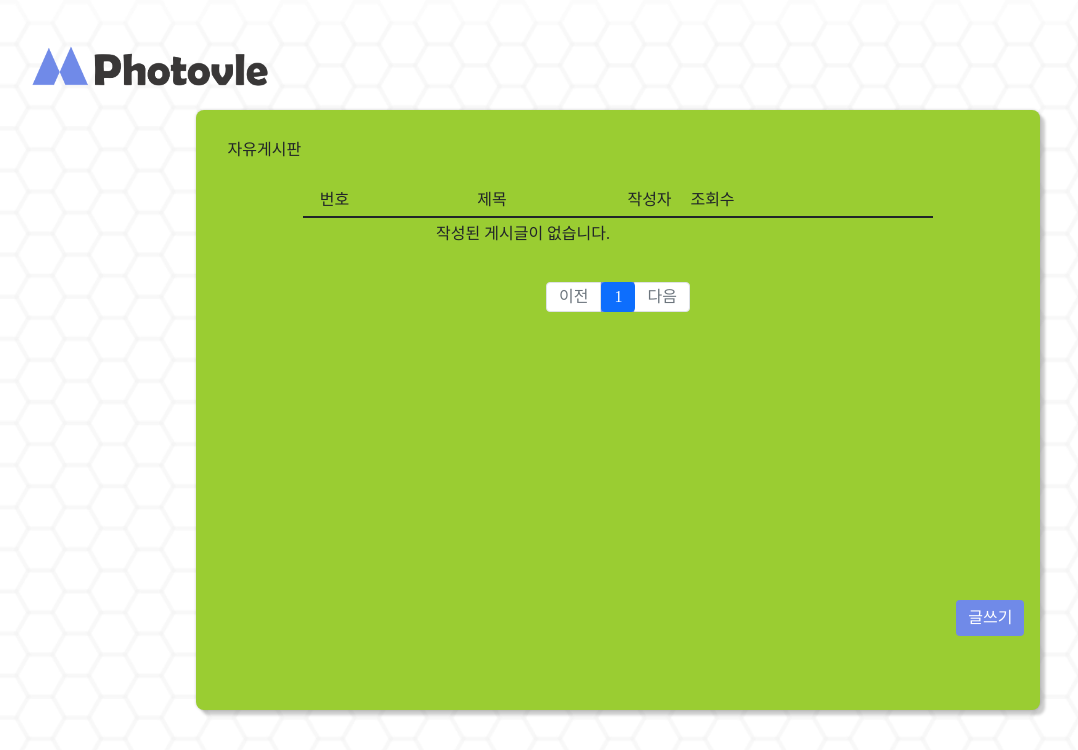
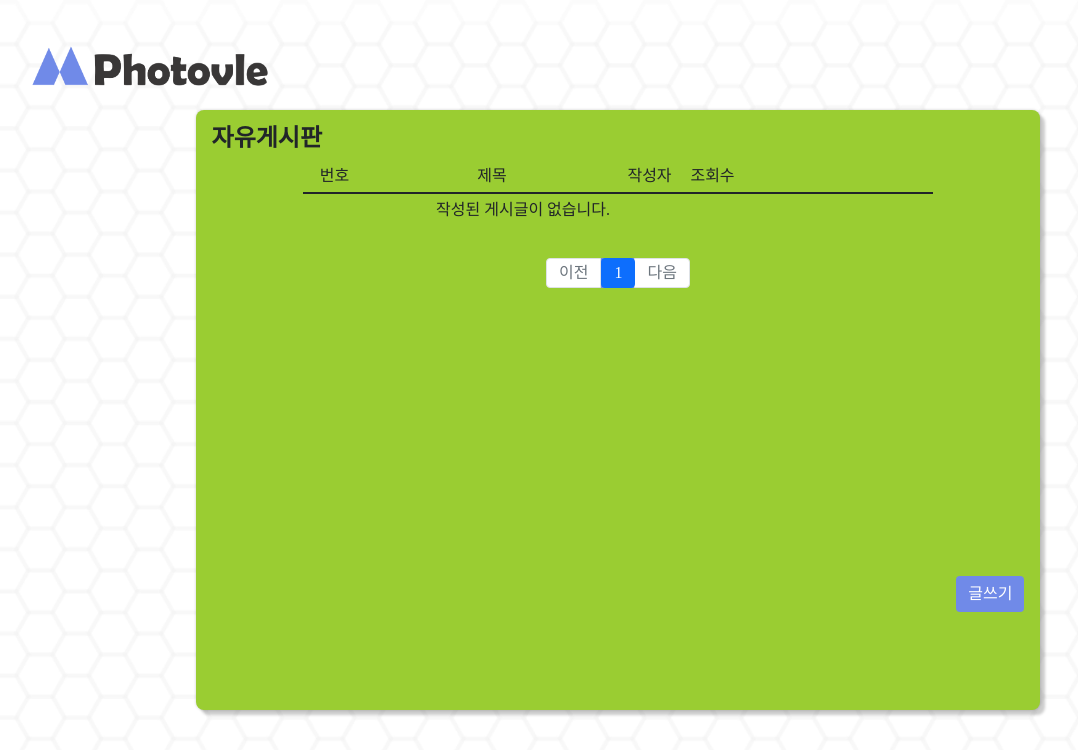
Before and after one commit to AIVLE-School-first-Big-Project/Photovle, a Django app: page /board/ in a window 1280 px wide. Shown: the top 750 px of the page, without its empty margins (22-1100 px from the left). Run offline with Django 3.2, Linux system fonts and the light colour scheme; data that the repository does not hold is empty; parts of the project's set-up code (start-up, migrations or seed data) failed here and were passed over; some libraries are stand-ins or nearby versions.

Commit message:
edit board page

```diff
--- a/main/templates/board.html
+++ b/main/templates/board.html
@@ -59,13 +59,19 @@
     a:active {
         color : #4367e8;
     }
+
+    .container h2{
+        text-align:left;
+        font-size: 24px;
+        font-weight: bold;
+    }
 </style>
 
 
 <div class="board-area">
     <div class="container">
         <div>
-            <h2 style="text-align:left; padding:1rem; margin-bottom:0;">자유게시판</h2>
+            <h2 style="">자유게시판</h2>
         </div>
 
         <div class="board">
```
